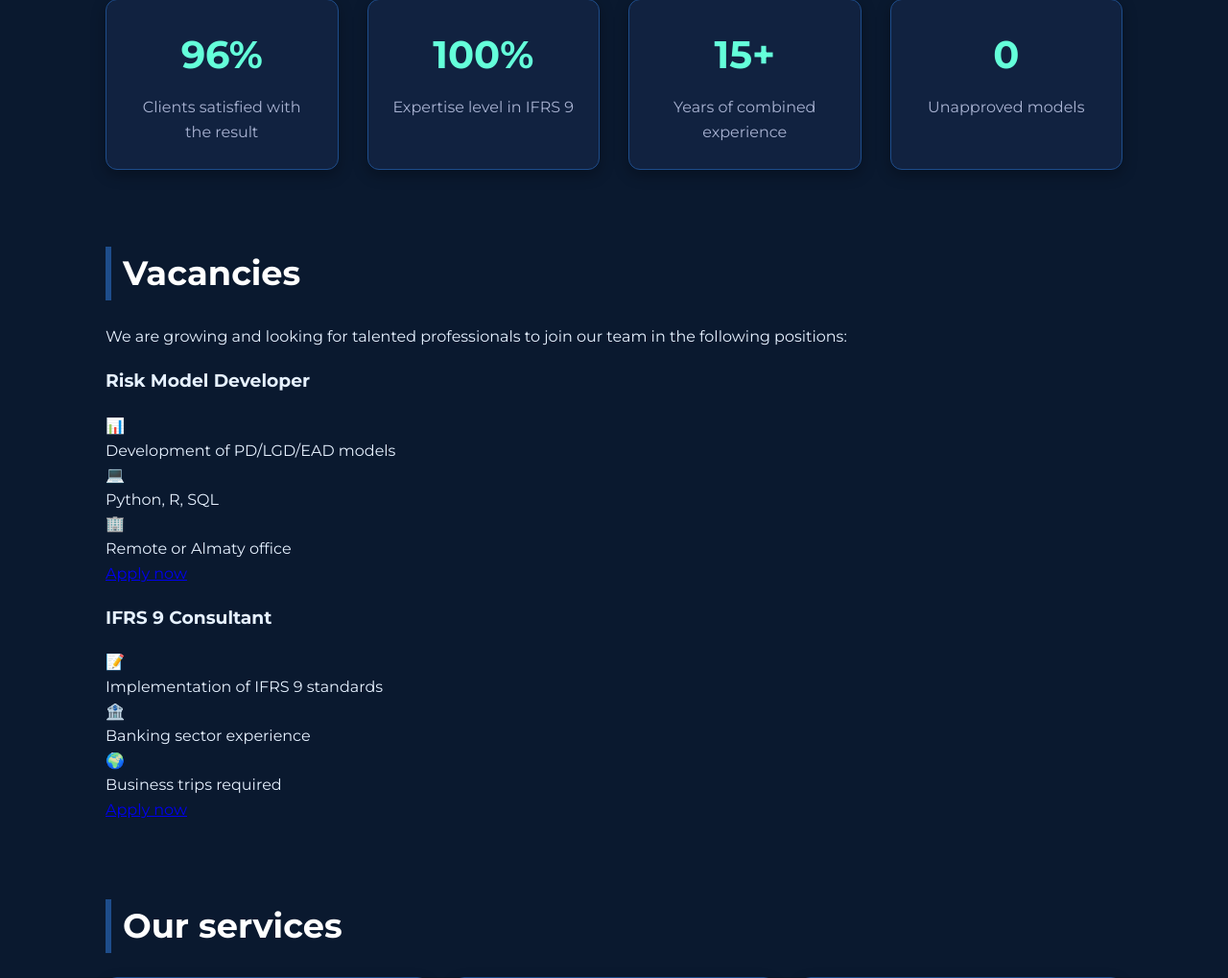
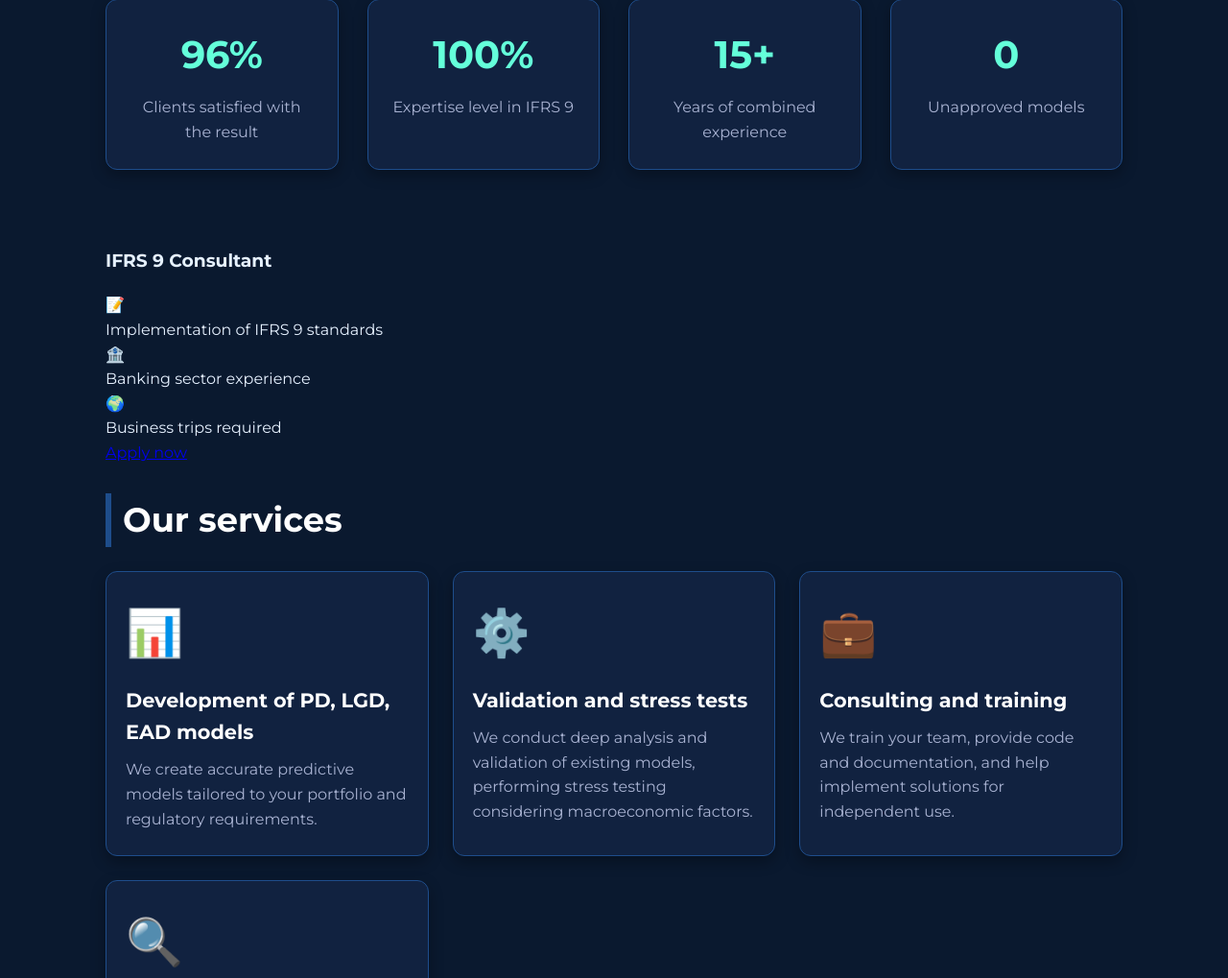
Before and after one commit to Realmirbek/project_root, a FastAPI app: page / in a window 1280 px wide; the page is wider, and only the part inside the window is pictured. Shown: the part 705-1724 px from the top of that part at 96% size. Run offline with FastAPI, Linux system fonts and the light colour scheme.

Commit message:
new commits

```diff
--- a/app/templates/index.html
+++ b/app/templates/index.html
@@ -69,30 +69,6 @@
   </div>
 </section>
 
-<section id="vacancies" data-animate>
-  <h2>{{ _('Vacancies') }}</h2>
-  <p>{{ _('We are growing and looking for talented professionals to join our team in the following positions:') }}</p>
-
-  <div class="vacancies-list">
-    <!-- Вакансия 1 -->
-    <div class="vacancy">
-      <h3>{{ _('Risk Model Developer') }}</h3>
-      <div class="vacancy-details">
-        <div class="detail">
-          <div class="detail-icon">📊</div>
-          <div class="detail-text">{{ _('Development of PD/LGD/EAD models') }}</div>
-        </div>
-        <div class="detail">
-          <div class="detail-icon">💻</div>
-          <div class="detail-text">Python, R, SQL</div>
-        </div>
-        <div class="detail">
-          <div class="detail-icon">🏢</div>
-          <div class="detail-text">{{ _('Remote or Almaty office') }}</div>
-        </div>
-      </div>
-      <a href="#contacts" class="apply-button">{{ _('Apply now') }}</a>
-    </div>
 
     <!-- Вакансия 2 -->
     <div class="vacancy">
```
